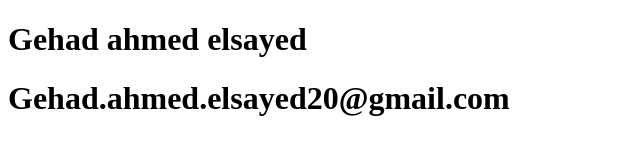
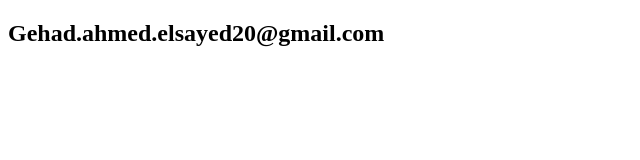
Before and after one commit to Gehad-Ahmed-Elsayed/lab1, a plain HTML site: page index.html in a window 1280 px wide. Shown: the whole page, without its empty margins (0-640 px from the left). Drawn offline with Linux system fonts and the light colour scheme.

Commit message:
update h1 tag to h2 tag

```diff
--- a/index.html
+++ b/index.html
@@ -2,7 +2,7 @@
 <head>
 </head>
 <body>
-    <h1>Gehad ahmed elsayed </h1>
-    <h1>Gehad.ahmed.elsayed20@gmail.com</h1>
+
+    <h2>Gehad.ahmed.elsayed20@gmail.com</h2>
 </body>
 </html>
```
